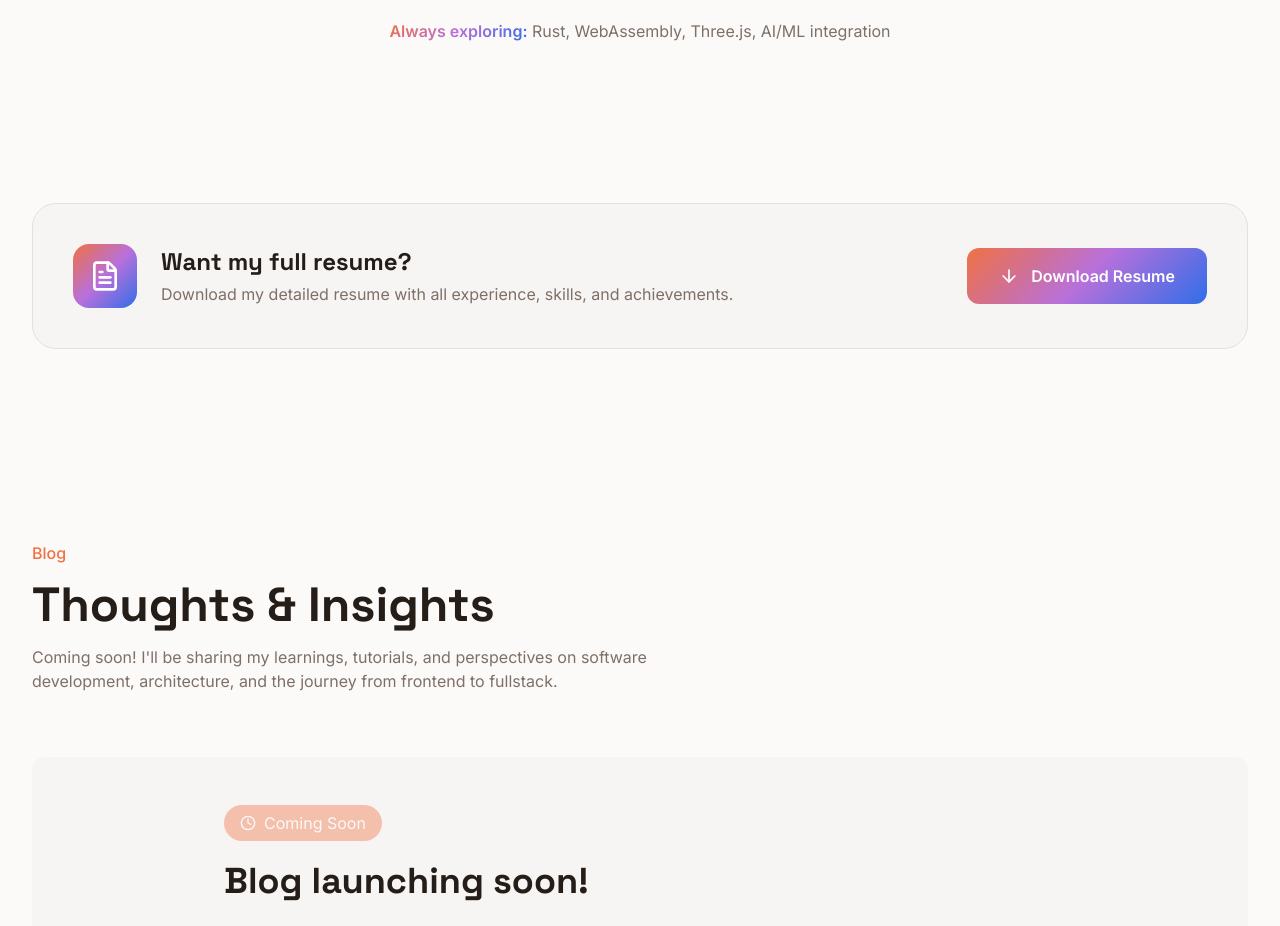
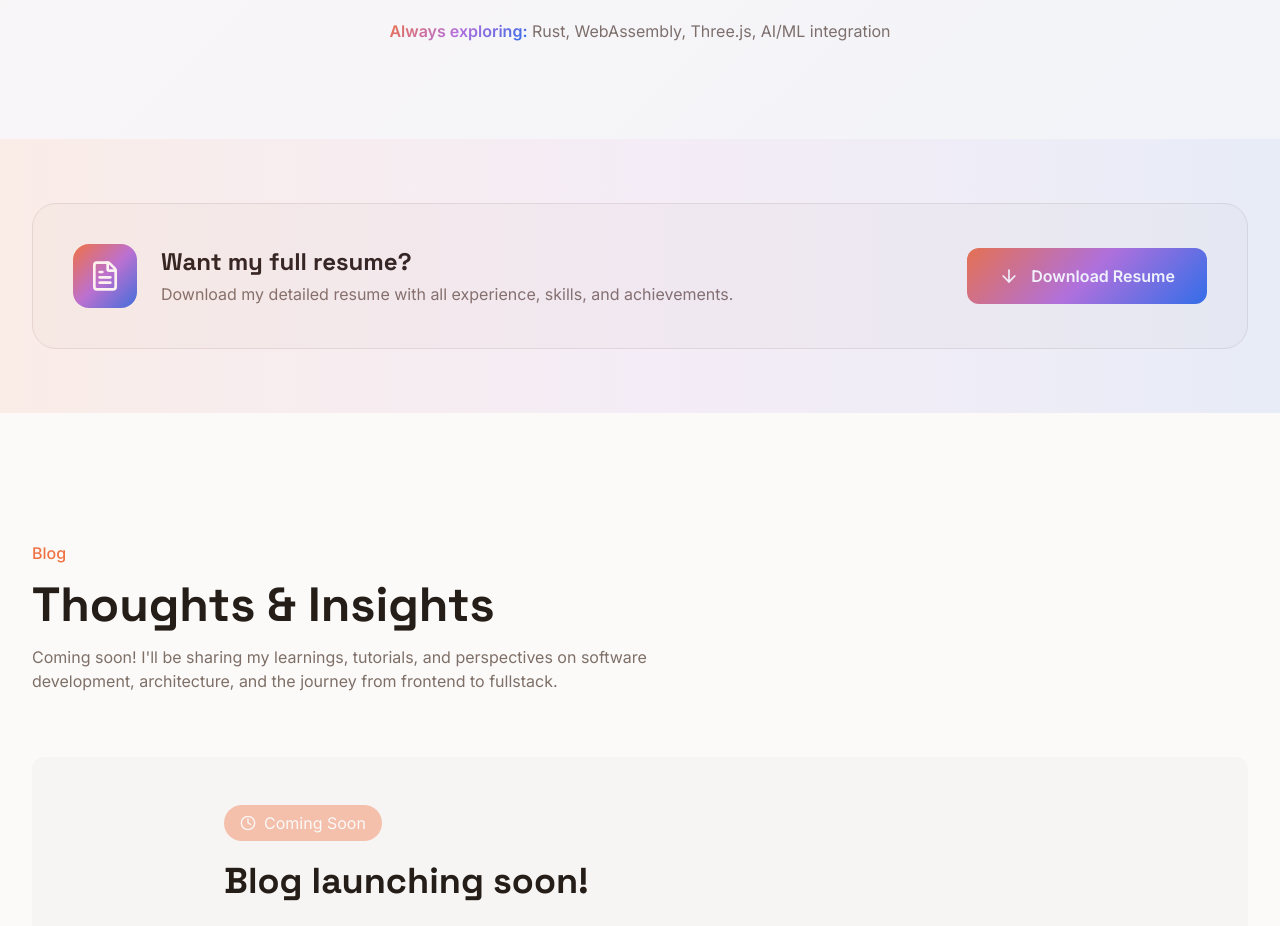
Before and after one commit to Ashu112/Portfolio-v2, a Next.js app: page / in a window 1280 px wide. Shown: the part 7940-8866 px from the top of the page. Built offline with nearby package versions, Linux system fonts and the light colour scheme.

Commit message:
resume section gradient added

```diff
--- a/src/components/Resume.tsx
+++ b/src/components/Resume.tsx
@@ -2,7 +2,9 @@ import { ArrowDown, FileText } from 'lucide-react';
 
 export default function Resume() {
   return (
-    <section className="py-16">
+    <section className="relative overflow-hidden py-16">
+      {/* Background */}
+      <div className="from-gradient-start/10 via-gradient-mid/10 to-gradient-end/10 absolute inset-0 bg-gradient-to-r" />
       <div className="section-container">
         <div className="border-border bg-card rounded-3xl border p-10">
           <div className="flex items-center justify-between">
--- a/src/components/Skills.tsx
+++ b/src/components/Skills.tsx
@@ -2,7 +2,9 @@ import { proficiencyData, skillCategories } from '@/data/skills';
 
 export default function Skills() {
   return (
-    <section id="skills" className="min-h-screen">
+    <section id="skills" className="relative min-h-screen overflow-hidden">
+      {/* Background */}
+      <div className="gradient-bg absolute inset-0 opacity-30" />
       <div className="section-container py-24">
         <div className="space-y-20">
           {/* Skills Heading */}
```
